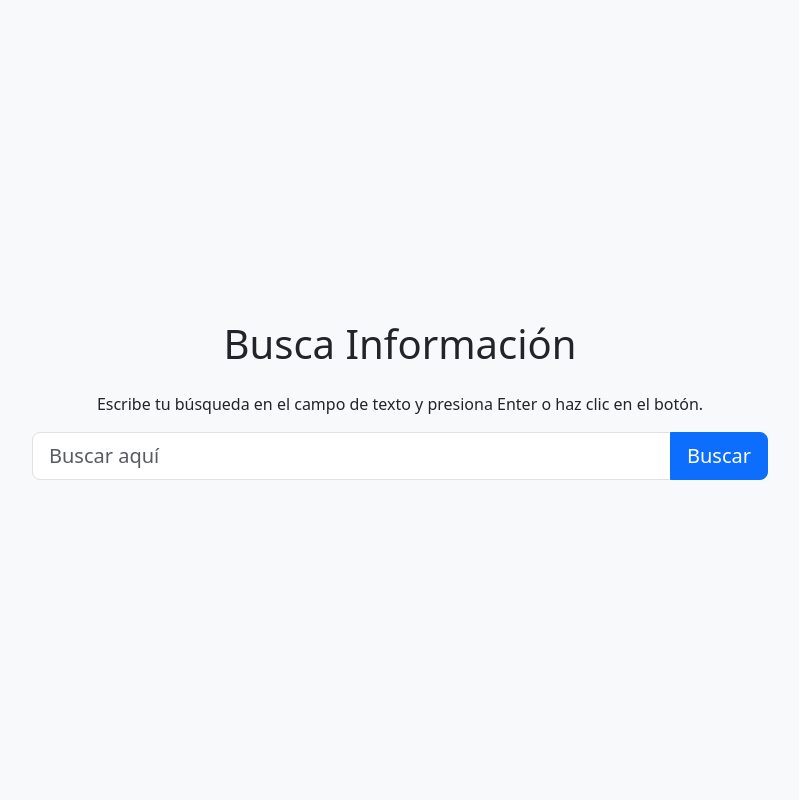
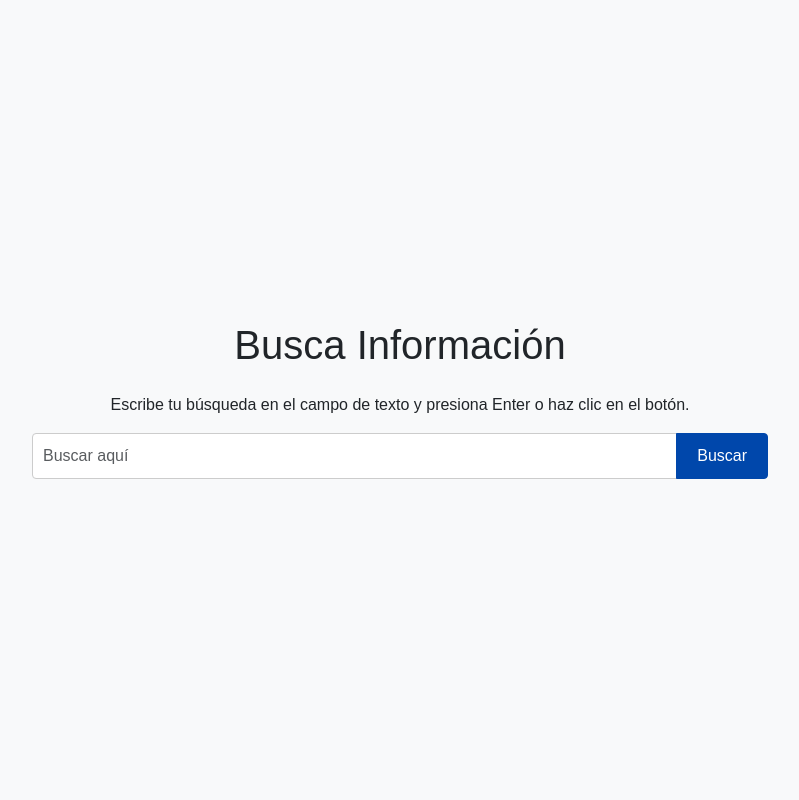
Before and after one commit to CortinezO98/SearchWG, a Django app: page / in a window 1280 px wide. Shown: the whole page, without its empty margins (240-1039 px from the left). Run offline with Django 5.2, Linux system fonts and the light colour scheme.

Commit message:
Add el css

```diff
--- a/search/static/css/style.css
+++ b/search/static/css/style.css
@@ -1,18 +1,80 @@
+/* Estilos generales para el body */
 body {
   display: flex;
-    justify-content: center !important; /* Centrado en el eje X */
-    align-items: center !important; /* Centrado en el eje Y */
-    height: 100vh !important; /* Asegura que el body ocupe el 100% de la altura de la ventana */
+  justify-content: center; /* Centrado en el eje X */
+  align-items: center; /* Centrado en el eje Y */
+  height: 100vh; /* Asegura que el body ocupe el 100% de la altura de la ventana */
   margin: 0; /* Elimina márgenes predeterminados */
-    background-color: #f8f9fa; /* Fondo opcional */
+  background-color: #f8f9fa; /* Fondo claro */
+  font-family: 'Arial', sans-serif; /* Fuentes más legibles */
 }
 
-
+/* Contenedor principal de búsqueda */
 .search-container {
-    width: 100% !important;
+  width: 100%;
   max-width: 600px; /* Ancho máximo para el contenedor */
   padding: 40px;
   background: white;
-    box-shadow: 0 4px 6px rgba(0, 0, 0, 0.1); /* Sombra para un toque elegante */
+  box-shadow: 0 4px 6px rgba(0, 0, 0, 0.1); /* Sombra sutil para un toque elegante */
   border-radius: 8px; /* Bordes redondeados */
+  text-align: center; /* Alineación del contenido en el centro */
 }
+
+/* Estilo para el campo de entrada de búsqueda */
+#searchWidgetTrigger {
+  border-radius: 4px 0 0 4px; /* Bordes redondeados solo a la izquierda */
+  border: 1px solid #ccc; /* Borde sutil */
+  padding: 10px; /* Espaciado interno */
+  font-size: 16px; /* Fuente más grande */
+  width: 80%; /* Ancho del campo de texto */
+}
+
+/* Estilo para el botón de búsqueda */
+#searchButton {
+  border-radius: 0 4px 4px 0; /* Bordes redondeados solo a la derecha */
+  background-color: #0047AB; /* Color de fondo del botón */
+  border: 1px solid #0047AB; /* Borde del botón */
+  padding: 10px 20px; /* Espaciado interno del botón */
+  color: white; /* Texto en blanco */
+  font-size: 16px; /* Tamaño de fuente más grande */
+  cursor: pointer; /* Cambia el cursor cuando se pasa sobre el botón */
+  transition: background-color 0.3s ease; /* Transición suave en el color de fondo */
+}
+
+#searchButton:hover {
+  background-color: #003580; /* Color de fondo al pasar el mouse */
+  border-color: #003580; /* Color del borde al pasar el mouse */
+}
+
+/* Estilo para los elementos de retroalimentación */
+.alert {
+  margin-top: 20px;
+  font-size: 14px; /* Fuente más pequeña para las alertas */
+}
+
+.alert-info {
+  background-color: #d1ecf1;
+  border-color: #bee5eb;
+}
+
+.alert-dismissible .btn-close {
+  position: absolute;
+  top: 10px;
+  right: 10px;
+}
+
+/* Hacer el widget y el contenedor responsivos */
+@media (max-width: 767px) {
+  .search-container {
+      padding: 20px;
+      width: 90%; /* Asegura que el contenedor sea más pequeño en pantallas pequeñas */
+  }
+
+  #searchWidgetTrigger {
+      width: 70%; /* El campo de búsqueda se ajusta para pantallas pequeñas */
+  }
+
+  #searchButton {
+      width: 28%; /* Ajusta el botón a un tamaño adecuado */
+  }
+}
```
Lines whose indentation alone changed are shown as unchanged.
